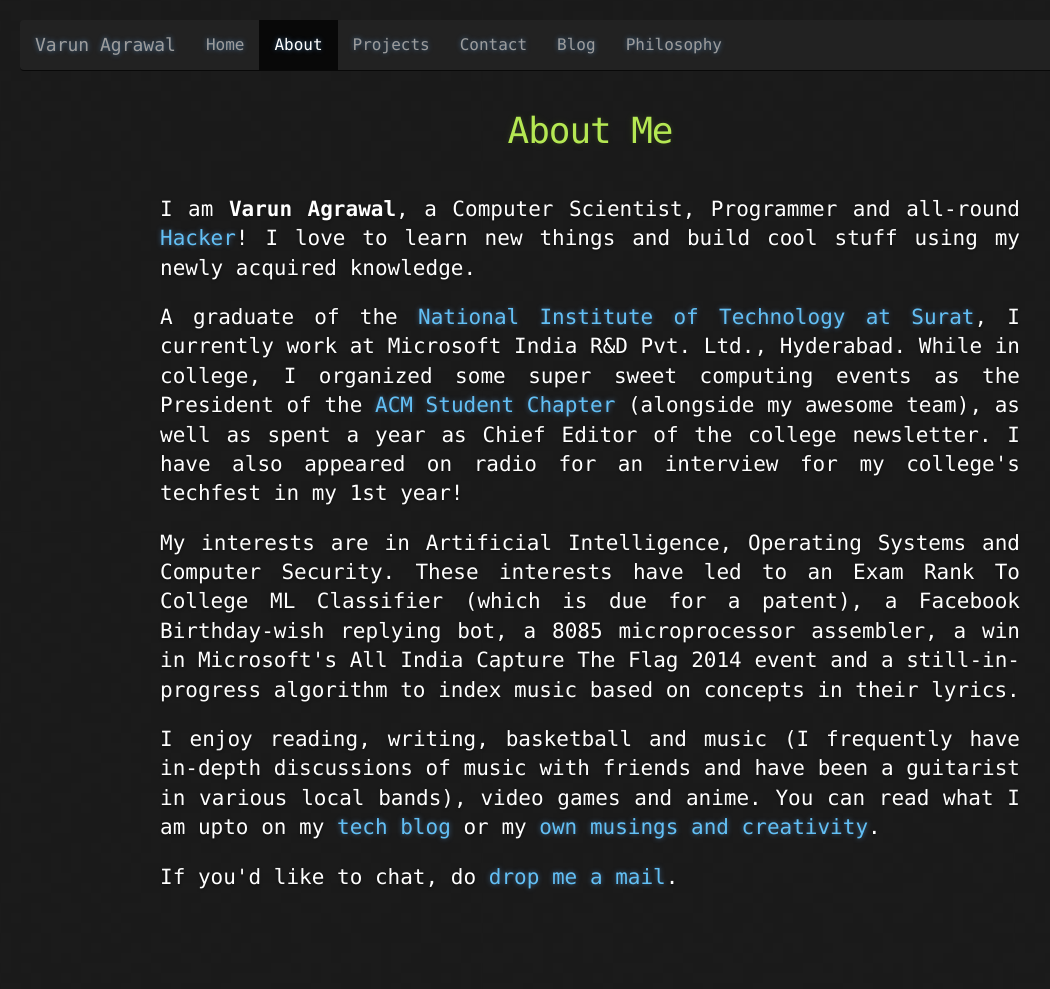
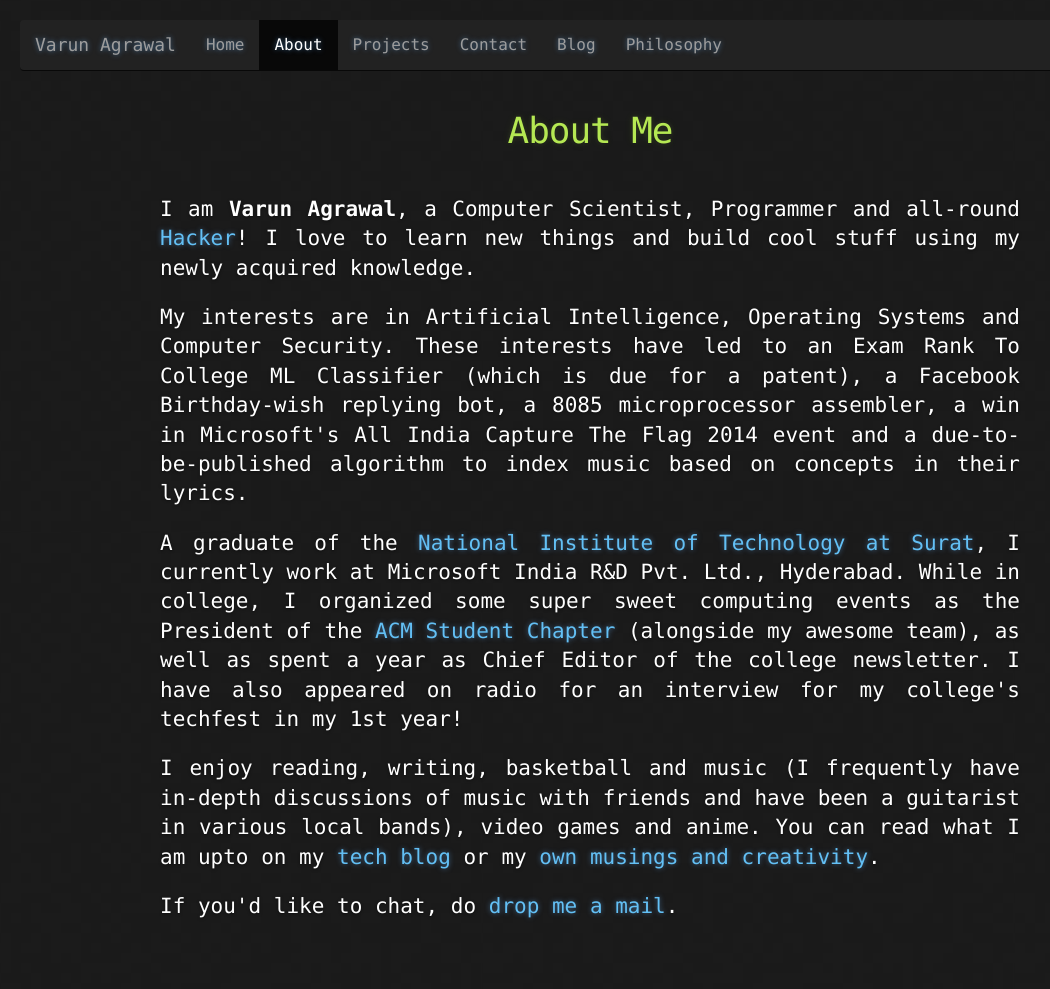
Before and after one commit to varunagrawal/varunagrawal.github.io, a Jekyll site: the page built from about/index.html, in a window 1280 px wide. Shown: the whole page, without its empty margins (50-1100 px from the left). Built offline with Jekyll 4.4.1, drawn with Linux system fonts in a browser that asks for light colours; nearby versions of some CDN libraries; before the commit the page ends 960 px from its top, so only the background shows below that.

Commit message:
Updated About Me

```diff
--- a/about/index.html
+++ b/about/index.html
@@ -20,13 +20,13 @@ permalink: /about/
                 I love to learn new things and build cool stuff using my newly acquired knowledge.
             </p>
             <p class="lead">
+                My interests are in Artificial Intelligence, Operating Systems and Computer Security. These interests have led to an Exam Rank To College ML Classifier (which is due for a patent), a Facebook Birthday-wish replying bot, a 8085 microprocessor assembler,
+                a win in Microsoft's All India Capture The Flag 2014 event and a due-to-be-published algorithm to index music based on concepts in their lyrics.
+            </p>
+            <p class="lead">
                 A graduate of the <a href="http://svnit.ac.in/" target="_blank">National Institute of Technology at Surat</a>, I currently work at Microsoft India R&D Pvt. Ltd., Hyderabad. While in college, I organized some super sweet computing events
                 as the President of the <a target="_blank" href="http://nitsurat.acm.org/">ACM Student Chapter</a> (alongside my awesome team), as well as spent a year as Chief Editor of the college newsletter. I have also appeared on radio for an interview
                 for my college's techfest in my 1st year!
-            </p>
-            <p class="lead">
-                My interests are in Artificial Intelligence, Operating Systems and Computer Security. These interests have led to an Exam Rank To College ML Classifier (which is due for a patent), a Facebook Birthday-wish replying bot, a 8085 microprocessor assembler,
-                a win in Microsoft's All India Capture The Flag 2014 event and a still-in-progress algorithm to index music based on concepts in their lyrics.
             </p>
             <p class="lead">
                 I enjoy reading, writing, basketball and music (I frequently have in-depth discussions of music with friends and have been a guitarist in various local bands), video games and anime. You can read what I am upto on my <a href="https://computercalledvarun.wordpress.com/"
```
